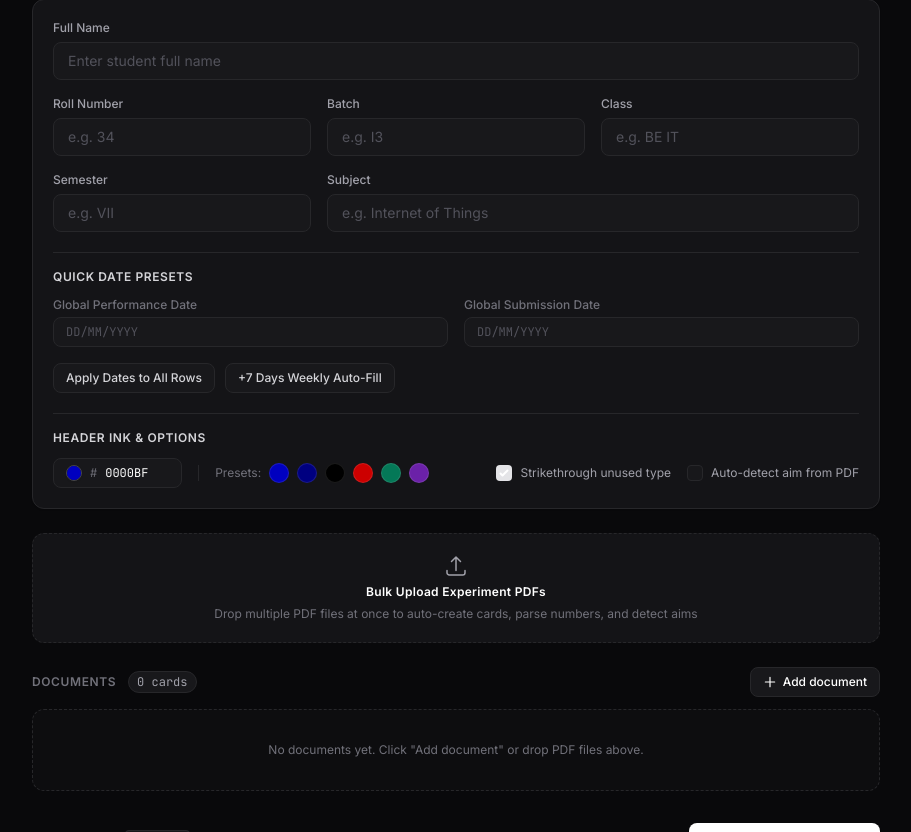
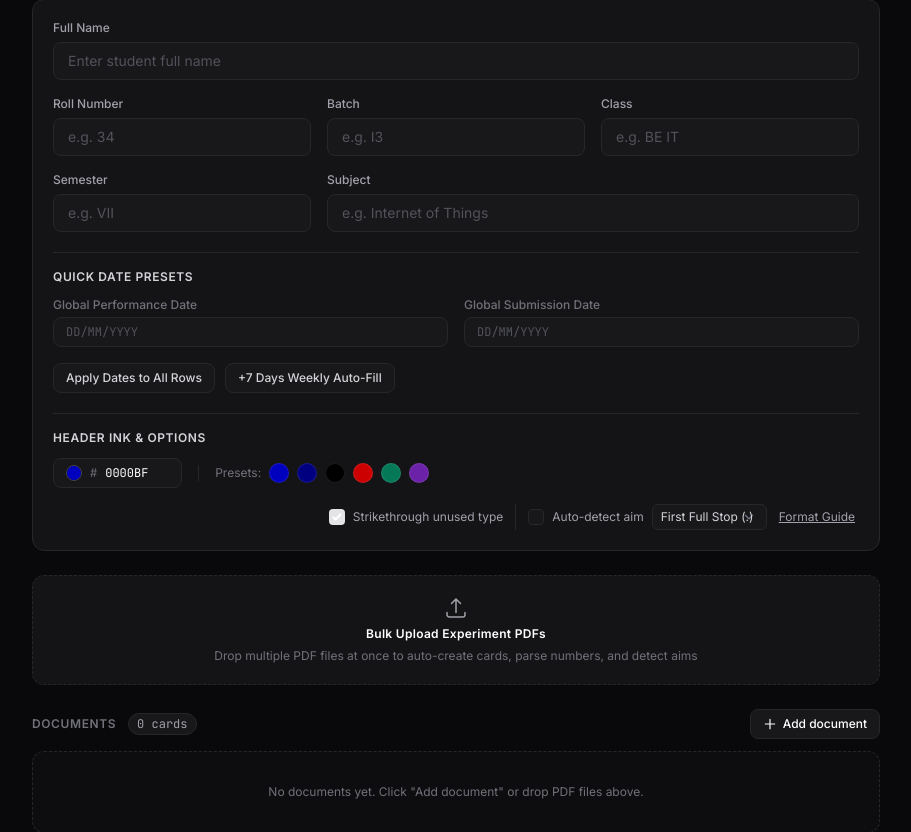
Before and after one commit to Bhavyashah94/Experments, a Flask app: page / in a window 1280 px wide. Shown: the part 134-966 px from the top of the page, without its empty margins (184-1095 px from the left). Run offline with Flask 3, Linux system fonts and the light colour scheme; some libraries are stand-ins or nearby versions.

Commit message:
Add Dual Aim Extraction Modes, PDF Format Tips modal, and Global Student Info inheritance

```diff
--- a/app.py
+++ b/app.py
@@ -79,7 +79,7 @@ def parse_color(color_val):
             pass
     return (0.0, 0.0, 0.75)
 
-def inspect_pdf_info(pdf_path):
+def inspect_pdf_info(pdf_path, mode='first_period'):
     """Extract Aim/Title text, Experiment/Assignment number, type, and total page count from an experiment PDF."""
     info = {"aim": None, "pages": 0, "exp_num": None, "is_assignment": None}
     try:
@@ -98,21 +98,21 @@ def inspect_pdf_info(pdf_path):
                     info["is_assignment"] = True if 'ass' in type_str else False
                     break
 
-            # 2. Extract Aim text or Title from PDF text
-            aim_lines = []
-            capture = False
-
-            # First check for "Experiment X: <Title>" or "Assignment X: <Title>" header line
+            # Method B: Header Title Line Extraction
+            header_title = None
             for line in lines[:15]:
                 exp_title_match = re.search(r'\b(?:Exp|Experiment|Assgn|Assignment)[\s\-_.]*\d+[\s:_.\-]+\s*(.+)$', line, re.IGNORECASE)
                 if exp_title_match:
                     found_title = exp_title_match.group(1).strip()
-                    # If it's a valid descriptive title (not just numbers or short codes)
                     if len(found_title) > 3 and not found_title.lower().startswith(('date', 'roll', 'name')):
-                        info["aim"] = found_title
+                        header_title = found_title
                         break
 
-            # If no Experiment X: Title found, or to prefer explicit "Aim:" tag
+            # Method A: First Full Stop Method (Aim: ...)
+            aim_first_period = None
+            aim_lines = []
+            capture = False
+
             for line in lines:
                 m_aim = re.match(r'^(?:Aim|AIM|Title|TITLE|Objective|OBJECTIVE)[\s:]*(.*)$', line, re.IGNORECASE)
                 if m_aim:
@@ -120,18 +120,32 @@ def inspect_pdf_info(pdf_path):
                     val = m_aim.group(1).strip()
                     if val:
                         aim_lines.append(val)
+                        if '.' in val:
+                            break
                 elif capture:
-                    # Stop boundaries: Step, Task, Section, Phase, Theory, Procedure, Apparatus, Prerequisites, Requirements, Introduction, Guide/Overview, or numbered sections (1.)
                     if re.search(r'^\s*(?:Step|Task|Section|Phase|Part|\d+\.|\bObjectives?\b|\bTheory\b|\bProcedure\b|\bApparatus\b|\bPrerequisites\b|\bRequirements\b|\bIntroduction\b|\bOverview\b|\bDescription\b|\bGuide\b|\bNote\b|\bRoll\b|\bDate\b)', line, re.IGNORECASE):
                         break
-                    # Length safety cap to prevent capturing entire body paragraphs
-                    if sum(len(x) for x in aim_lines) + len(line) > 250:
+                    aim_lines.append(line)
+                    if '.' in line:
                         break
-                    aim_lines.append(line)
 
-            clean_aim = ' '.join(aim_lines).strip()
-            if clean_aim:
-                info["aim"] = clean_aim
+            full_aim_text = ' '.join(aim_lines).strip()
+            if full_aim_text:
+                # Extract up to the first full stop
+                period_pos = full_aim_text.find('.')
+                if period_pos != -1:
+                    aim_first_period = full_aim_text[:period_pos + 1].strip()
+                else:
+                    aim_first_period = full_aim_text
+
+            # Apply requested mode logic
+            if mode == 'header_title':
+                info["aim"] = header_title or aim_first_period
+            elif mode == 'first_period':
+                info["aim"] = aim_first_period or header_title
+            else: # auto
+                info["aim"] = aim_first_period or header_title
+
         doc.close()
     except Exception as e:
         print(f"Warning: Could not inspect PDF {pdf_path}: {e}")
@@ -313,7 +327,8 @@ def upload_file():
     with open(dest, 'wb') as out:
         out.write(data)
 
-    info = inspect_pdf_info(dest)
+    mode = request.form.get('mode', 'first_period')
+    info = inspect_pdf_info(dest, mode=mode)
 
     return jsonify({
         "success": True,
@@ -332,6 +347,7 @@ def extract_aim():
     """Extract aim/title text, exp_num, type, and page count from an uploaded PDF identified by SHA-256 hash."""
     req = request.get_json() or {}
     h   = (req.get('hash') or '').lower().strip()
+    mode = req.get('mode', 'first_period')
     if not _valid_hash(h):
         return jsonify({"success": False, "error": "Invalid hash"}), 400
 
@@ -339,7 +355,7 @@ def extract_aim():
     if not os.path.exists(fpath):
         return jsonify({"success": False, "error": "File not found — may have expired"}), 404
 
-    info = inspect_pdf_info(fpath)
+    info = inspect_pdf_info(fpath, mode=mode)
     return jsonify({
         "success": True,
         "aim": info.get("aim"),
--- a/static/script.js
+++ b/static/script.js
@@ -213,10 +213,12 @@ function refreshProfileDropdown() {
 }
 
 function saveCurrentProfileState() {
+    saveGlobalStudentInfo();
     const profiles = getSavedProfiles();
     profiles[currentProfile] = {
         student: collectStudent(),
         autoAim: isAutoAim(),
+        aimMode: getAimMode(),
         globalPerf: globalPerfDate.value.trim(),
         globalSub:  globalSubDate.value.trim(),
         rows: [...rows.values()],
@@ -236,15 +238,20 @@ function loadProfileState(name) {
     rows.clear();
     docsList.innerHTML = '';
 
+    // First load global personal info so name/roll/batch/class/sem stay intact across subjects
+    loadGlobalStudentInfo();
+
     if (data) {
         if (data.student) {
             const s = data.student;
-            $('student-name').value          = s.name || '';
-            $('roll-no').value               = s.roll_no || '';
-            $('batch').value                 = s.batch || '';
-            $('class-name').value            = s.class_name || '';
-            $('sem').value                   = s.sem || '';
-            $('subject').value               = s.subject || '';
+            // Only override if stored specifically for this profile, otherwise keep global
+            if (s.name)       $('student-name').value = s.name;
+            if (s.roll_no)    $('roll-no').value    = s.roll_no;
+            if (s.batch)      $('batch').value      = s.batch;
+            if (s.class_name) $('class-name').value = s.class_name;
+            if (s.sem)        $('sem').value        = s.sem;
+
+            $('subject').value = s.subject || '';
             updateActiveColor(s.text_color || '#0000bf', false);
             $('strikethrough-toggle').checked = s.strikethrough_enabled !== false;
         }
@@ -546,6 +553,7 @@ function createRowEl(rowData) {
             const fd = new FormData();
             fd.append('file', file);
             fd.append('hash', hash);
+            fd.append('mode', getAimMode());
             const upRes  = await fetch('/api/upload', { method: 'POST', body: fd });
             const upData = await upRes.json();
 
@@ -713,7 +721,7 @@ async function triggerExtractAim(hash, rowId) {
         const res  = await fetch('/api/extract-aim', {
             method:  'POST',
             headers: {'Content-Type':'application/json'},
-            body:    JSON.stringify({ hash }),
+            body:    JSON.stringify({ hash, mode: getAimMode() }),
         });
         const data = await res.json();
         if (data.success) {
@@ -936,6 +944,35 @@ btnZipBottom.addEventListener('click', () => {
     else generate(true);
 });
 
+// ── Format Tips Modal & Aim Mode Listeners ────────────────────────────────────
+const aimModeSelect  = $('aim-extraction-mode');
+const btnFormatTips  = $('btn-format-tips');
+const modalFormatTips= $('modal-format-tips');
+const btnCloseTips   = $('btn-close-format-tips');
+const btnGotItTips    = $('btn-got-it-format-tips');
+
+if (aimModeSelect) {
+    aimModeSelect.addEventListener('change', () => {
+        saveCurrentProfileState();
+        showToast(`Aim Mode set to: ${aimModeSelect.options[aimModeSelect.selectedIndex].text}`);
+    });
+}
+
+if (btnFormatTips && modalFormatTips) {
+    btnFormatTips.addEventListener('click', () => modalFormatTips.classList.remove('hidden'));
+}
+if (btnCloseTips && modalFormatTips) {
+    btnCloseTips.addEventListener('click', () => modalFormatTips.classList.add('hidden'));
+}
+if (btnGotItTips && modalFormatTips) {
+    btnGotItTips.addEventListener('click', () => modalFormatTips.classList.add('hidden'));
+}
+if (modalFormatTips) {
+    modalFormatTips.addEventListener('click', e => {
+        if (e.target === modalFormatTips) modalFormatTips.classList.add('hidden');
+    });
+}
+
 // ── Init ──────────────────────────────────────────────────────────────────────
 function init() {
     renderRecentColors();
--- a/templates/index.html
+++ b/templates/index.html
@@ -199,19 +199,31 @@
                             <div id="recent-colors-list" class="flex items-center gap-1.5"></div>
                         </div>
 
-                        <!-- Checkboxes -->
-                        <div class="flex items-center gap-4 ml-auto pt-1 sm:pt-0">
+                        <!-- Checkboxes & Aim Settings -->
+                        <div class="flex flex-wrap items-center gap-3 ml-auto pt-1 sm:pt-0">
                             <label class="flex items-center gap-2 cursor-pointer select-none">
                                 <input type="checkbox" id="strikethrough-toggle" checked
                                     class="w-4 h-4 rounded border-border bg-inputBg text-zinc-200 focus:ring-0 focus:ring-offset-0 cursor-pointer accent-white" />
                                 <span class="text-xs text-subtle">Strikethrough unused type</span>
                             </label>
 
-                            <label class="flex items-center gap-2 cursor-pointer select-none">
-                                <input type="checkbox" id="auto-aim-toggle"
-                                    class="w-4 h-4 rounded border-border bg-inputBg text-zinc-200 focus:ring-0 focus:ring-offset-0 cursor-pointer accent-white" />
-                                <span class="text-xs text-subtle">Auto-detect aim from PDF</span>
-                            </label>
+                            <div class="flex items-center gap-2 border-l border-border pl-3">
+                                <label class="flex items-center gap-2 cursor-pointer select-none">
+                                    <input type="checkbox" id="auto-aim-toggle"
+                                        class="w-4 h-4 rounded border-border bg-inputBg text-zinc-200 focus:ring-0 focus:ring-offset-0 cursor-pointer accent-white" />
+                                    <span class="text-xs text-subtle">Auto-detect aim</span>
+                                </label>
+
+                                <select id="aim-extraction-mode" class="bg-inputBg border border-border text-xs text-zinc-300 rounded-md px-2 py-1 focus:border-zinc-400 outline-none transition cursor-pointer">
+                                    <option value="first_period">First Full Stop (.)</option>
+                                    <option value="header_title">Header Title Line</option>
+                                    <option value="auto">Auto-Combine</option>
+                                </select>
+
+                                <button id="btn-format-tips" type="button" class="text-xs text-zinc-400 hover:text-white underline transition px-1" title="PDF Format Tips">
+                                    Format Guide
+                                </button>
+                            </div>
                         </div>
                     </div>
                 </div>
@@ -419,8 +431,46 @@
         </div>
     </template>
 
+    <!-- PDF Formatting Guide Modal -->
+    <div id="modal-format-tips" class="fixed inset-0 z-50 flex items-center justify-center bg-black/75 backdrop-blur-sm hidden p-4">
+        <div class="bg-card border border-border rounded-xl max-w-lg w-full p-6 space-y-4 text-zinc-100 shadow-2xl relative">
+            <div class="flex items-center justify-between border-b border-border pb-3">
+                <h3 class="text-sm font-semibold text-white tracking-tight uppercase">PDF Formatting Guide</h3>
+                <button id="btn-close-format-tips" type="button" class="text-muted hover:text-white text-lg leading-none transition">&times;</button>
+            </div>
+
+            <div class="space-y-3.5 text-xs leading-relaxed text-zinc-300">
+                <p>To ensure 100% accurate auto-detection of Aim, Experiment Number, and Type from your PDFs, follow these simple guidelines on Page 1 of your PDF:</p>
+
+                <div class="bg-inputBg border border-border rounded-lg p-3 space-y-2 font-mono">
+                    <p class="text-white font-semibold">Option A: First Full Stop Method</p>
+                    <p class="text-muted">End your Aim statement with a period (.) on line 1 of the Aim:</p>
+                    <p class="text-zinc-200">Aim: To Install and Set Up Flutter and Android Studio.</p>
+                </div>
+
+                <div class="bg-inputBg border border-border rounded-lg p-3 space-y-2 font-mono">
+                    <p class="text-white font-semibold">Option B: Header Title Method</p>
+                    <p class="text-muted">Place your Experiment/Assignment title directly on line 1 or 2:</p>
+                    <p class="text-zinc-200">Experiment 1: Installing and Setting Up Flutter and Android Studio</p>
+                </div>
+
+                <div class="bg-inputBg border border-border rounded-lg p-3 space-y-2 font-mono">
+                    <p class="text-white font-semibold">Automatic Exp/Assgn Number &amp; Type Detection</p>
+                    <p class="text-zinc-200">Exp No. 3  ->  Auto-sets Number 3 &amp; Experiment Type</p>
+                    <p class="text-zinc-200">Assgn 2    ->  Auto-sets Number 2 &amp; Assignment Type</p>
+                </div>
+            </div>
+
+            <div class="pt-2 flex justify-end">
+                <button id="btn-got-it-format-tips" type="button" class="bg-white text-black font-semibold text-xs px-4 py-2 rounded-lg hover:bg-zinc-200 transition">
+                    Got it
+                </button>
+            </div>
+        </div>
+    </div>
+
     <!-- Flowbite JS -->
     <script src="https://cdnjs.cloudflare.com/ajax/libs/flowbite/2.3.0/flowbite.min.js"></script>
-    <script src="/static/script.js?v=17.0"></script>
+    <script src="/static/script.js?v=18.0"></script>
 </body>
 </html>
```
